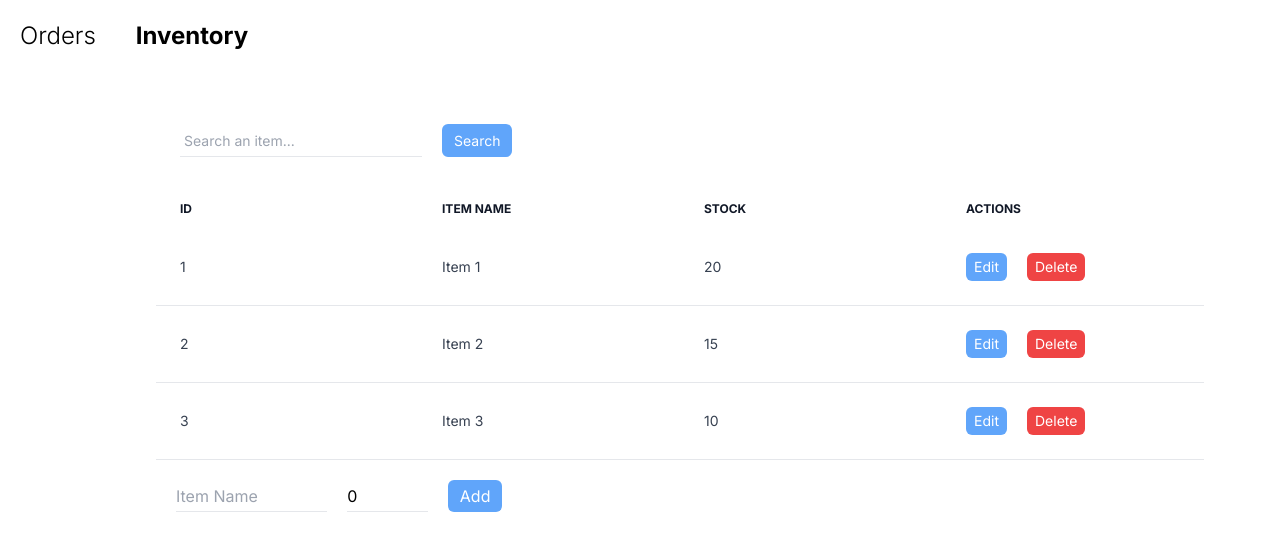
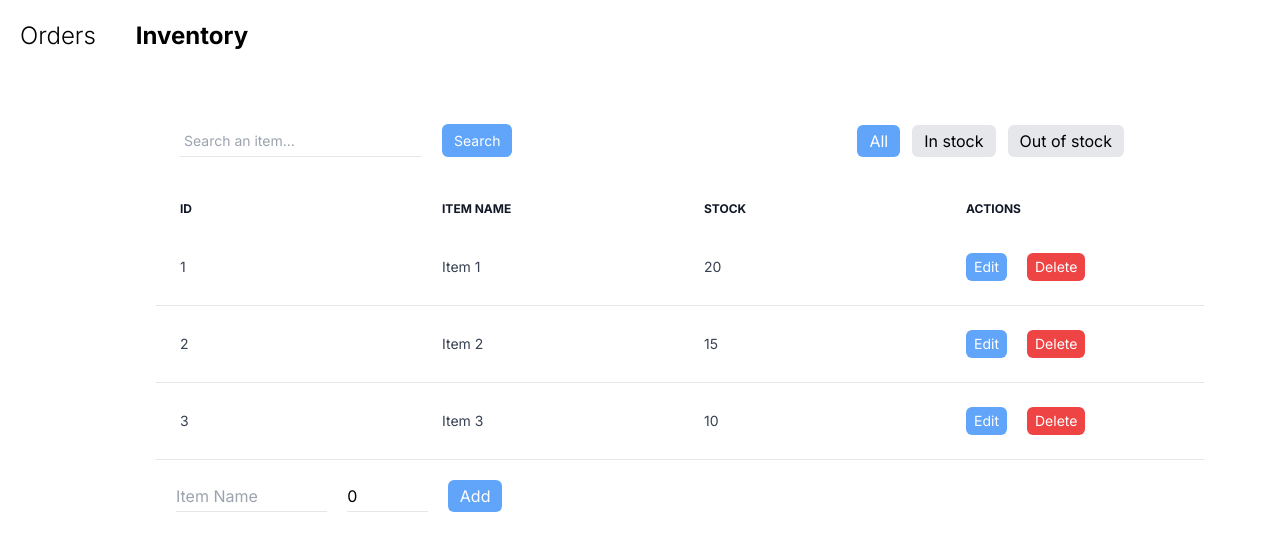
Before and after one commit to kanishk6103/InveeSync-assignment, a Next.js app: page /inventory in a window 1280 px wide. Shown: the top 550 px of the page. Built offline with nearby package versions, Linux system fonts and the light colour scheme.

Commit message:
fixed stock filter

```diff
--- a/src/app/inventory/page.tsx
+++ b/src/app/inventory/page.tsx
@@ -6,7 +6,7 @@ import { headings } from "./contants";
 import EditableRow from "./EditableRow";
 import Link from "next/link";
 import Search from "@/components/Search";
-
+import FilterButton from "@/components/Table/FilterButton";
 const Inevntory = () => {
   const [newItem, setNewItem] = useState<ItemType>({
     id: data.items.length + 1,
@@ -17,6 +17,7 @@ const Inevntory = () => {
   const [searchFilteredData, setSearchFilteredData] = useState<
     ItemType[] | null
   >(null);
+  const [filter, setFilter] = useState<string>("All");
 
   const handleSubmit = (e: React.FormEvent<HTMLFormElement>) => {
     setSearchFilteredData(null);
@@ -77,7 +78,7 @@ const Inevntory = () => {
       data.items = data.items.map((item) =>
         item.id === updatedItem.id ? updatedItem : item
       );
-      console.log(data.items);
+      // console.log(data.items);
       setItems(data.items);
     }
   };
@@ -95,6 +96,20 @@ const Inevntory = () => {
     );
   };
 
+  const handleFilterChange = (filterType: string) => {
+    setFilter(filterType);
+    setSearchFilteredData(null);
+  };
+
+  const filteredItems = items.filter((item) => {
+    if (filter === "In stock") {
+      return item.stock > 0;
+    } else if (filter === "Out of stock") {
+      return item.stock === 0;
+    }
+    return true;
+  });
+
   return (
     <div className="m-5 flex flex-col gap-5">
       <div className="flex gap-10">
@@ -104,8 +119,27 @@ const Inevntory = () => {
         <div className="font-bold text-2xl">Inventory</div>
       </div>
       <div className="m-10 my-5 w-full px-24">
-        <div className="mx-6 my-8">
-          <Search handleSearch={handleSearch} Order={false} />
+        <div className="flex justify-between items-center pr-20">
+          <div className="mx-6 my-8">
+            <Search handleSearch={handleSearch} Order={false} />
+          </div>
+          <div className="flex gap-3">
+            <FilterButton
+              currentFilter={filter}
+              filterType="All"
+              handler={() => handleFilterChange("All")}
+            />
+            <FilterButton
+              currentFilter={filter}
+              filterType="In stock"
+              handler={() => handleFilterChange("In stock")}
+            />
+            <FilterButton
+              currentFilter={filter}
+              filterType="Out of stock"
+              handler={() => handleFilterChange("Out of stock")}
+            />
+          </div>
         </div>
         <table className="w-full text-sm text-left rtl:text-right text-gray-700">
           <thead className="text-xs text-gray-900 uppercase bg-gray-5">
@@ -122,7 +156,7 @@ const Inevntory = () => {
             </tr>
           </thead>
           <tbody>
-            {(searchFilteredData ?? items).map((singleItem) => (
+            {(searchFilteredData ?? filteredItems).map((singleItem) => (
               <EditableRow
                 item={singleItem}
                 onSave={handleItemSave}
```
